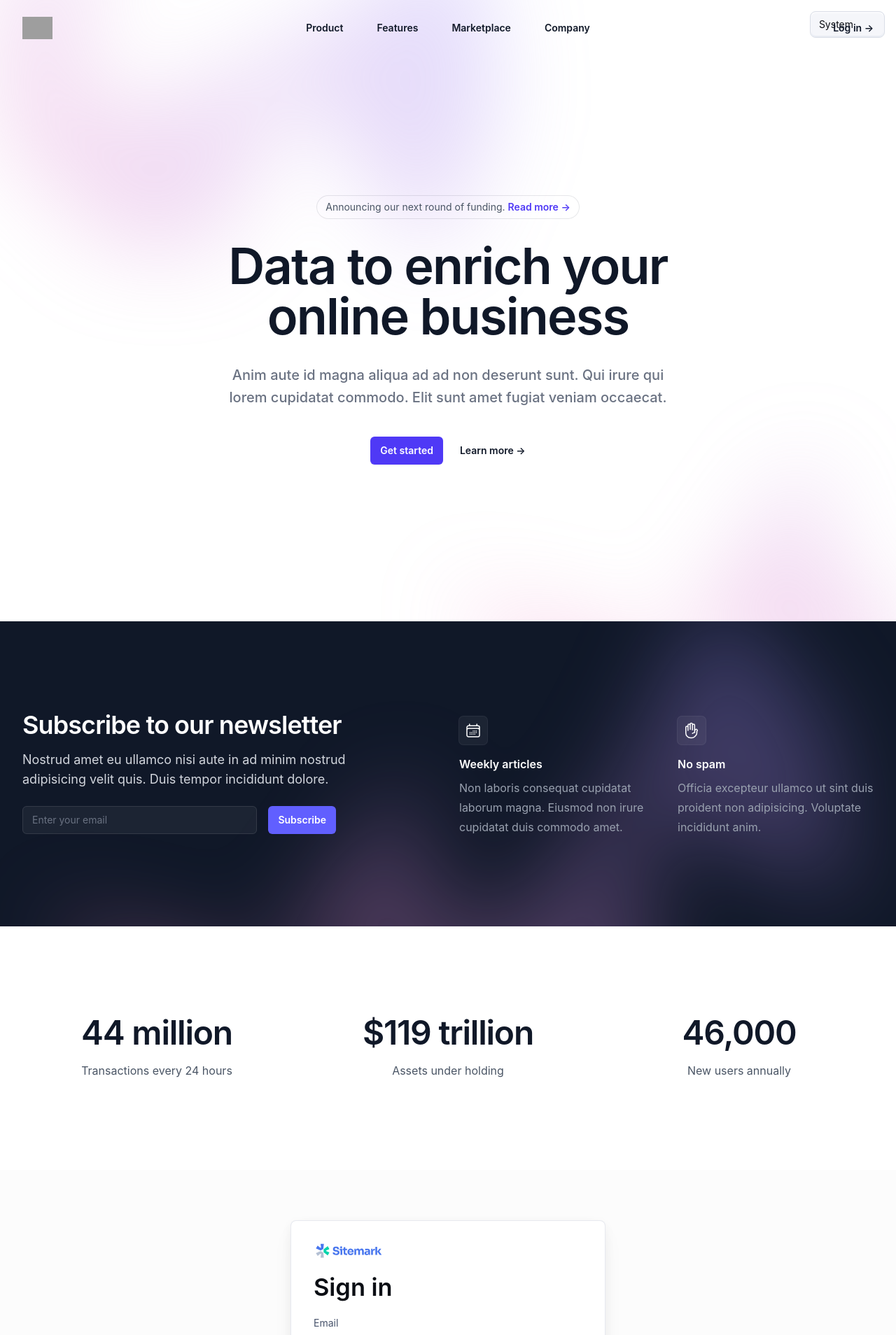
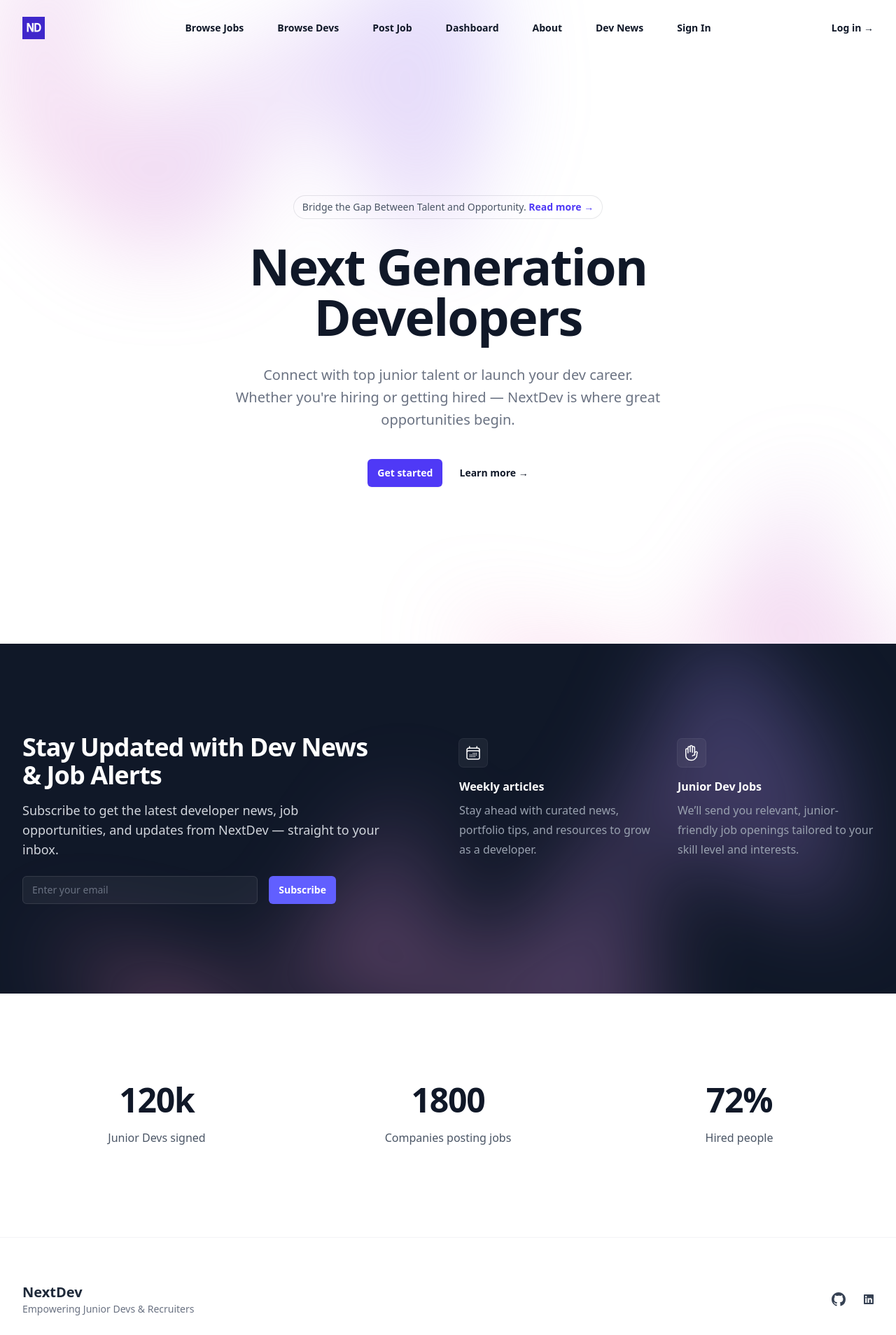
Before and after one commit to Radolsav16/NextDev-client, a React (Vite) app: page /next-dev/sign-in in a window 1280 px wide. Shown: the top 1908 px of the page at 70% size. Built offline with nearby package versions, Linux system fonts and the light colour scheme; grey boxes are pictures that could not be loaded; some icons are missing.

Commit message:
fix all hero lookup

```diff
--- a/src/App.jsx
+++ b/src/App.jsx
@@ -1,5 +1,4 @@
 import Hero from "./components/hero/Hero"
-import SignIn from "./components/sign-in/SignIn";
 import Statistics from "./components/statistics/Statistics"
 import Footer from "./components/footer/Footer";
 
@@ -19,7 +18,6 @@ function App() {
       <Hero />
       <Subscribe />
       <Statistics />
-      <SignIn />
       <Footer />
     </>
   )
--- a/src/components/footer/Footer.jsx
+++ b/src/components/footer/Footer.jsx
@@ -5,7 +5,7 @@ import { Link } from 'react-router'
 export default function Footer(){
     return(
         <>
-       <footer className="bg-white border-t border-gray-100 mt-20">
+       <footer className="bg-white border-t border-gray-100">
   <div className="relative mx-auto max-w-screen-xl px-4 py-16 sm:px-6 lg:px-8 space-y-12">
 
     <div className="flex flex-col-reverse items-center justify-between gap-8 sm:flex-row">
@@ -49,46 +49,6 @@ export default function Footer(){
       </ul>
     </div>
 
-    {/* Grid of Links */}
-    <div className="grid grid-cols-2 gap-8 sm:grid-cols-3 lg:grid-cols-4">
-      <div>
-        <p className="text-sm font-semibold text-gray-900 uppercase tracking-wide">Services</p>
-        <ul className="mt-4 space-y-2 text-sm text-gray-600">
-          <li><a href="#" className="hover:text-gray-800">1on1 Coaching</a></li>
-          <li><a href="#" className="hover:text-gray-800">Company Review</a></li>
-          <li><a href="#" className="hover:text-gray-800">Accounts Review</a></li>
-          <li><a href="#" className="hover:text-gray-800">HR Consulting</a></li>
-          <li><a href="#" className="hover:text-gray-800">SEO Optimization</a></li>
-        </ul>
-      </div>
-
-      <div>
-        <p className="text-sm font-semibold text-gray-900 uppercase tracking-wide">Company</p>
-        <ul className="mt-4 space-y-2 text-sm text-gray-600">
-          <li><a href="#" className="hover:text-gray-800">About</a></li>
-          <li><a href="#" className="hover:text-gray-800">Meet the Team</a></li>
-          <li><a href="#" className="hover:text-gray-800">Careers</a></li>
-        </ul>
-      </div>
-
-      <div>
-        <p className="text-sm font-semibold text-gray-900 uppercase tracking-wide">Helpful Links</p>
-        <ul className="mt-4 space-y-2 text-sm text-gray-600">
-          <li><a href="#" className="hover:text-gray-800">Contact</a></li>
-          <li><a href="#" className="hover:text-gray-800">FAQs</a></li>
-          <li><a href="#" className="hover:text-gray-800">Live Chat</a></li>
-        </ul>
-      </div>
-
-      <div>
-        <p className="text-sm font-semibold text-gray-900 uppercase tracking-wide">Legal</p>
-        <ul className="mt-4 space-y-2 text-sm text-gray-600">
-          <li><a href="#" className="hover:text-gray-800">Accessibility</a></li>
-          <li><a href="#" className="hover:text-gray-800">Privacy Policy</a></li>
-          <li><a href="#" className="hover:text-gray-800">Terms of Service</a></li>
-        </ul>
-      </div>
-    </div>
 
     <p className="text-xs text-gray-500 text-center">&copy; 2025 Radoslav Todorov. All rights reserved.</p>
   </div>
--- /dev/null
+++ b/src/components/header/Header.jsx
@@ -0,0 +1,106 @@
+import { Dialog, DialogPanel } from '@headlessui/react'
+import { Bars3Icon, XMarkIcon } from '@heroicons/react/24/outline'
+import { useState } from 'react'
+import { Link } from 'react-router'
+
+const navigation = [
+  { name: 'Browse Jobs', href: '#' },
+  { name: 'Browse Devs', href: '#' },
+  { name: 'Post Job', href: '#' },
+  { name: 'Dashboard', href: '#' },
+  { name: 'About', href: '#' },
+  { name: 'Dev News', href: '#' },
+  { name: 'Sign In', href: '#' },
+]
+
+export default function  Header(){
+     const [mobileMenuOpen, setMobileMenuOpen] = useState(false)
+
+    return(
+        <>
+
+           <header className="absolute inset-x-0 top-0 z-50">
+        <nav aria-label="Global" className="flex items-center justify-between p-6 lg:px-8">
+          <div className="flex lg:flex-1">
+            <Link to="/" className="-m-1.5 p-1.5">
+              <span className="sr-only">NextDev</span>
+              <img
+                alt=""
+                src="/next-dev.png"
+                className="h-8 w-auto"
+              />
+            </Link>
+          </div>
+          <div className="flex lg:hidden">
+            <button
+              type="button"
+              onClick={() => setMobileMenuOpen(true)}
+              className="-m-2.5 inline-flex items-center justify-center rounded-md p-2.5 text-gray-700"
+            >
+              <span className="sr-only">Open main menu</span>
+              <Bars3Icon aria-hidden="true" className="size-6" />
+            </button>
+          </div>
+          <div className="hidden lg:flex lg:gap-x-12">
+            {navigation.map((item) => (
+              <a key={item.name} href={item.href} className="text-sm/6 font-semibold text-gray-900">
+                {item.name}
+              </a>
+            ))}
+          </div>
+          <div className="hidden lg:flex lg:flex-1 lg:justify-end">
+            <a href="#" className="text-sm/6 font-semibold text-gray-900">
+              Log in <span aria-hidden="true">&rarr;</span>
+            </a>
+          </div>
+        </nav>
+        <Dialog open={mobileMenuOpen} onClose={setMobileMenuOpen} className="lg:hidden">
+          <div className="fixed inset-0 z-50" />
+          <DialogPanel className="fixed inset-y-0 right-0 z-50 w-full overflow-y-auto bg-white p-6 sm:max-w-sm sm:ring-1 sm:ring-gray-900/10">
+            <div className="flex items-center justify-between">
+              <a href="#" className="-m-1.5 p-1.5">
+                <span className="sr-only">Your Company</span>
+                <img
+                  alt=""
+                  src="https://tailwindcss.com/plus-assets/img/logos/mark.svg?color=indigo&shade=600"
+                  className="h-8 w-auto"
+                />
+              </a>
+              <button
+                type="button"
+                onClick={() => setMobileMenuOpen(false)}
+                className="-m-2.5 rounded-md p-2.5 text-gray-700"
+              >
+                <span className="sr-only">Close menu</span>
+                <XMarkIcon aria-hidden="true" className="size-6" />
+              </button>
+            </div>
+            <div className="mt-6 flow-root">
+              <div className="-my-6 divide-y divide-gray-500/10">
+                <div className="space-y-2 py-6">
+                  {navigation.map((item) => (
+                    <a
+                      key={item.name}
+                      href={item.href}
+                      className="-mx-3 block rounded-lg px-3 py-2 text-base/7 font-semibold text-gray-900 hover:bg-gray-50"
+                    >
+                      {item.name}
+                    </a>
+                  ))}
+                </div>
+                <div className="py-6">
+                  <a
+                    href="#"
+                    className="-mx-3 block rounded-lg px-3 py-2.5 text-base/7 font-semibold text-gray-900 hover:bg-gray-50"
+                  >
+                    Log in
+                  </a>
+                </div>
+              </div>
+            </div>
+          </DialogPanel>
+        </Dialog>
+      </header>
+        </>
+    )
+}
--- a/src/components/hero/Hero.jsx
+++ b/src/components/hero/Hero.jsx
@@ -1,104 +1,10 @@
-'use client'
-
-import { useState } from 'react'
-import { Dialog, DialogPanel } from '@headlessui/react'
-import { Bars3Icon, XMarkIcon } from '@heroicons/react/24/outline'
-
-const navigation = [
-  { name: 'Product', href: '#' },
-  { name: 'Features', href: '#' },
-  { name: 'Marketplace', href: '#' },
-  { name: 'Company', href: '#' },
-]
-
+import Header from "../header/Header";
+import { Link } from "react-router";
 export default function Hero() {
-  const [mobileMenuOpen, setMobileMenuOpen] = useState(false)
 
   return (
     <div className="bg-white">
-      <header className="absolute inset-x-0 top-0 z-50">
-        <nav aria-label="Global" className="flex items-center justify-between p-6 lg:px-8">
-          <div className="flex lg:flex-1">
-            <a href="#" className="-m-1.5 p-1.5">
-              <span className="sr-only">Your Company</span>
-              <img
-                alt=""
-                src="https://tailwindcss.com/plus-assets/img/logos/mark.svg?color=indigo&shade=600"
-                className="h-8 w-auto"
-              />
-            </a>
-          </div>
-          <div className="flex lg:hidden">
-            <button
-              type="button"
-              onClick={() => setMobileMenuOpen(true)}
-              className="-m-2.5 inline-flex items-center justify-center rounded-md p-2.5 text-gray-700"
-            >
-              <span className="sr-only">Open main menu</span>
-              <Bars3Icon aria-hidden="true" className="size-6" />
-            </button>
-          </div>
-          <div className="hidden lg:flex lg:gap-x-12">
-            {navigation.map((item) => (
-              <a key={item.name} href={item.href} className="text-sm/6 font-semibold text-gray-900">
-                {item.name}
-              </a>
-            ))}
-          </div>
-          <div className="hidden lg:flex lg:flex-1 lg:justify-end">
-            <a href="#" className="text-sm/6 font-semibold text-gray-900">
-              Log in <span aria-hidden="true">&rarr;</span>
-            </a>
-          </div>
-        </nav>
-        <Dialog open={mobileMenuOpen} onClose={setMobileMenuOpen} className="lg:hidden">
-          <div className="fixed inset-0 z-50" />
-          <DialogPanel className="fixed inset-y-0 right-0 z-50 w-full overflow-y-auto bg-white p-6 sm:max-w-sm sm:ring-1 sm:ring-gray-900/10">
-            <div className="flex items-center justify-between">
-              <a href="#" className="-m-1.5 p-1.5">
-                <span className="sr-only">Your Company</span>
-                <img
-                  alt=""
-                  src="https://tailwindcss.com/plus-assets/img/logos/mark.svg?color=indigo&shade=600"
-                  className="h-8 w-auto"
-                />
-              </a>
-              <button
-                type="button"
-                onClick={() => setMobileMenuOpen(false)}
-                className="-m-2.5 rounded-md p-2.5 text-gray-700"
-              >
-                <span className="sr-only">Close menu</span>
-                <XMarkIcon aria-hidden="true" className="size-6" />
-              </button>
-            </div>
-            <div className="mt-6 flow-root">
-              <div className="-my-6 divide-y divide-gray-500/10">
-                <div className="space-y-2 py-6">
-                  {navigation.map((item) => (
-                    <a
-                      key={item.name}
-                      href={item.href}
-                      className="-mx-3 block rounded-lg px-3 py-2 text-base/7 font-semibold text-gray-900 hover:bg-gray-50"
-                    >
-                      {item.name}
-                    </a>
-                  ))}
-                </div>
-                <div className="py-6">
-                  <a
-                    href="#"
-                    className="-mx-3 block rounded-lg px-3 py-2.5 text-base/7 font-semibold text-gray-900 hover:bg-gray-50"
-                  >
-                    Log in
-                  </a>
-                </div>
-              </div>
-            </div>
-          </DialogPanel>
-        </Dialog>
-      </header>
-
+      <Header />
       <div className="relative isolate px-6 pt-14 lg:px-8">
         <div
           aria-hidden="true"
@@ -115,7 +21,7 @@ export default function Hero() {
         <div className="mx-auto max-w-2xl py-32 sm:py-48 lg:py-56">
           <div className="hidden sm:mb-8 sm:flex sm:justify-center">
             <div className="relative rounded-full px-3 py-1 text-sm/6 text-gray-600 ring-1 ring-gray-900/10 hover:ring-gray-900/20">
-              Announcing our next round of funding.{' '}
+              Bridge the Gap Between Talent and Opportunity.{' '}
               <a href="#" className="font-semibold text-indigo-600">
                 <span aria-hidden="true" className="absolute inset-0" />
                 Read more <span aria-hidden="true">&rarr;</span>
@@ -124,22 +30,21 @@ export default function Hero() {
           </div>
           <div className="text-center">
             <h1 className="text-5xl font-semibold tracking-tight text-balance text-gray-900 sm:text-7xl">
-              Data to enrich your online business
+              Next Generation Developers
             </h1>
             <p className="mt-8 text-lg font-medium text-pretty text-gray-500 sm:text-xl/8">
-              Anim aute id magna aliqua ad ad non deserunt sunt. Qui irure qui lorem cupidatat commodo. Elit sunt amet
-              fugiat veniam occaecat.
+               Connect with top junior talent or launch your dev career. Whether you're hiring or getting hired — NextDev is where great opportunities begin.
             </p>
             <div className="mt-10 flex items-center justify-center gap-x-6">
-              <a
-                href="#"
+              <Link
+                to="/"
                 className="rounded-md bg-indigo-600 px-3.5 py-2.5 text-sm font-semibold text-white shadow-xs hover:bg-indigo-500 focus-visible:outline-2 focus-visible:outline-offset-2 focus-visible:outline-indigo-600"
               >
                 Get started
-              </a>
-              <a href="#" className="text-sm/6 font-semibold text-gray-900">
+              </Link>
+              <Link to="/" className="text-sm/6 font-semibold text-gray-900">
                 Learn more <span aria-hidden="true">→</span>
-              </a>
+              </Link>
             </div>
           </div>
         </div>
--- a/src/components/statistics/Statistics.jsx
+++ b/src/components/statistics/Statistics.jsx
@@ -1,7 +1,7 @@
 const stats = [
-  { id: 1, name: 'Transactions every 24 hours', value: '44 million' },
-  { id: 2, name: 'Assets under holding', value: '$119 trillion' },
-  { id: 3, name: 'New users annually', value: '46,000' },
+  { id: 1, name: 'Junior Devs signed', value: '120k' },
+  { id: 2, name: 'Companies posting jobs', value: '1800' },
+  { id: 3, name: 'Hired people', value: '72%' },
 ]
 
 export default function Statistics() {
--- a/src/components/subscribe/Subscribe.jsx
+++ b/src/components/subscribe/Subscribe.jsx
@@ -6,10 +6,9 @@ export default function Subscribe() {
       <div className="mx-auto max-w-7xl px-6 lg:px-8">
         <div className="mx-auto grid max-w-2xl grid-cols-1 gap-x-8 gap-y-16 lg:max-w-none lg:grid-cols-2">
           <div className="max-w-xl lg:max-w-lg">
-            <h2 className="text-4xl font-semibold tracking-tight text-white">Subscribe to our newsletter</h2>
+            <h2 className="text-4xl font-semibold tracking-tight text-white">Stay Updated with Dev News & Job Alerts</h2>
             <p className="mt-4 text-lg text-gray-300">
-              Nostrud amet eu ullamco nisi aute in ad minim nostrud adipisicing velit quis. Duis tempor incididunt
-              dolore.
+               Subscribe to get the latest developer news, job opportunities, and updates from NextDev — straight to your inbox.
             </p>
             <div className="mt-6 flex max-w-md gap-x-4">
               <label htmlFor="email-address" className="sr-only">
@@ -39,16 +38,16 @@ export default function Subscribe() {
               </div>
               <dt className="mt-4 text-base font-semibold text-white">Weekly articles</dt>
               <dd className="mt-2 text-base/7 text-gray-400">
-                Non laboris consequat cupidatat laborum magna. Eiusmod non irure cupidatat duis commodo amet.
+                Stay ahead with curated news, portfolio tips, and resources to grow as a developer.
               </dd>
             </div>
             <div className="flex flex-col items-start">
               <div className="rounded-md bg-white/5 p-2 ring-1 ring-white/10">
                 <HandRaisedIcon aria-hidden="true" className="size-6 text-white" />
               </div>
-              <dt className="mt-4 text-base font-semibold text-white">No spam</dt>
+              <dt className="mt-4 text-base font-semibold text-white">Junior Dev Jobs</dt>
               <dd className="mt-2 text-base/7 text-gray-400">
-                Officia excepteur ullamco ut sint duis proident non adipisicing. Voluptate incididunt anim.
+                We’ll send you relevant, junior-friendly job openings tailored to your skill level and interests.
               </dd>
             </div>
           </dl>
```
